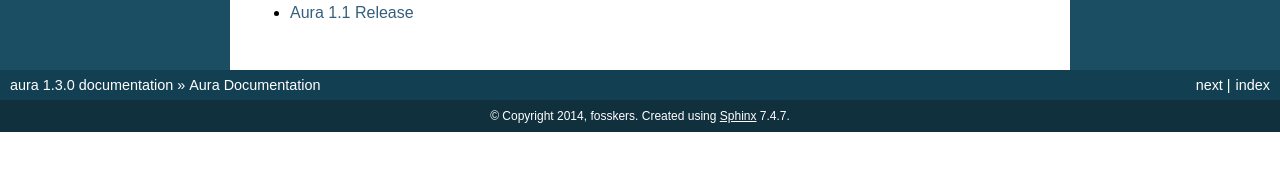
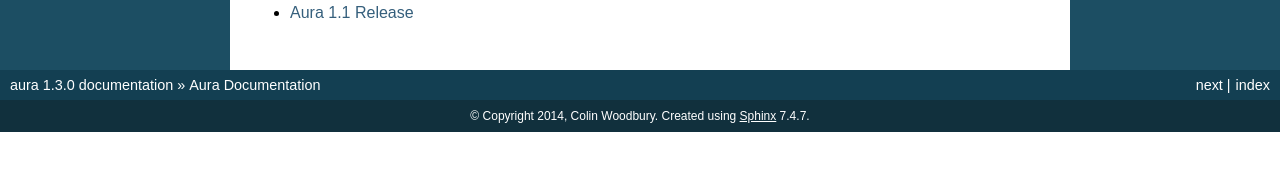
Before and after one commit to fosskers/aura, a Sphinx documentation site: the page built from doc/source/index.rst, in a window 1280 px wide. Shown: the part 417-588 px from the top of the page. Built offline with Sphinx 7.4.7, drawn with Linux system fonts in a browser that asks for light colours.

Commit message:
fosskers -> real name

```diff
--- a/doc/source/conf.py
+++ b/doc/source/conf.py
@@ -51,7 +51,7 @@ master_doc = 'index'
 
 # General information about the project.
 project = 'aura'
-copyright = '2014, fosskers'
+copyright = '2014, Colin Woodbury'
 
 # The version info for the project you're documenting, acts as replacement for
 # |version| and |release|, also used in various other places throughout the
@@ -211,8 +211,8 @@ latex_elements = {
 # (source start file, target name, title,
 #  author, documentclass [howto, manual, or own class]).
 latex_documents = [
-  ('index', 'aura.tex', 'aura Documentation',
-   'fosskers', 'manual'),
+  ('index', 'aura.tex', 'Aura Documentation',
+   'Colin Woodbury', 'manual'),
 ]
 
 # The name of an image file (relative to this directory) to place at the top of
@@ -241,8 +241,8 @@ latex_documents = [
 # One entry per manual page. List of tuples
 # (source start file, name, description, authors, manual section).
 man_pages = [
-    ('index', 'aura', 'aura Documentation',
-     ['fosskers'], 1)
+    ('index', 'Aura', 'Aura Documentation',
+     ['Colin Woodbury'], 1)
 ]
 
 # If true, show URL addresses after external links.
@@ -255,8 +255,8 @@ man_pages = [
 # (source start file, target name, title, author,
 #  dir menu entry, description, category)
 texinfo_documents = [
-  ('index', 'aura', 'aura Documentation',
-   'fosskers', 'aura', 'One line description of project.',
+  ('index', 'aura', 'Aura Documentation',
+   'Colin Woodbury', 'aura', 'A cross-distro package manager.',
    'Miscellaneous'),
 ]
 
```
